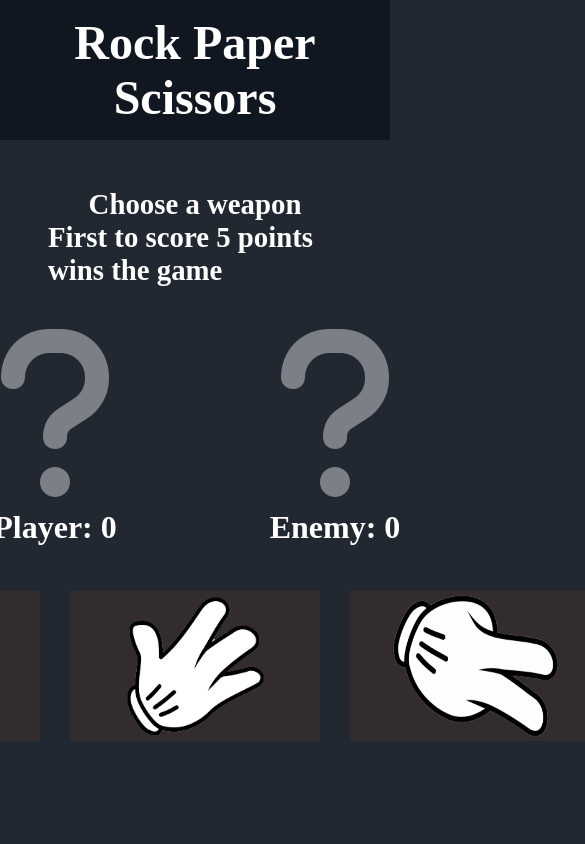
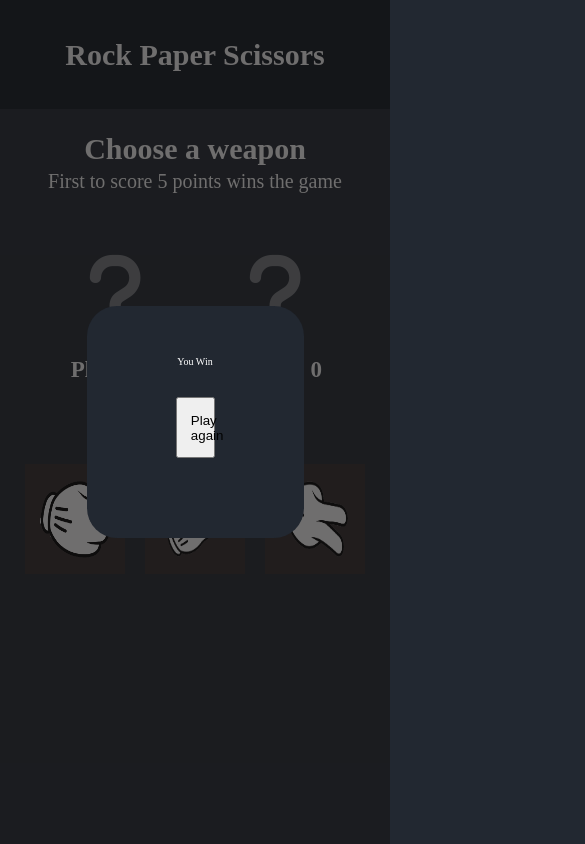
Before and after one commit to PhanFiction/rock-paper-scissors, a plain HTML site: page index.html in a window 390 px wide. Shown: the top 844 px of the page, 585 px wide, since content can reach past the window. Drawn offline with Linux system fonts and the light colour scheme.

Commit message:
styled header, weapons, and added javascript code to game content

```diff
--- a/index.html
+++ b/index.html
@@ -2,6 +2,7 @@
 <html lang="en">
     <head>
         <meta charset="UTF-8">
+        <meta name="viewport" content="width=device-width, initial-scale=1.0">
         <title>Rock Paper Scissors</title>
         <link rel="stylesheet" href="styles/style.css">
         <script src="https://kit.fontawesome.com/ae99e8ead0.js" crossorigin="anonymous"></script>
@@ -17,26 +18,41 @@
                 <h3>First to score 5 points wins the game</h3>
                 <div class="scoreboard">
                     <div class="score box">
-                        <i class="fa-solid fa-question question-mark"></i>
-                        <p>Player: 0</p>
+                        <i class="fa-solid fa-question question-mark player-choice"></i>
+                        <p id="playerScore">Player: 0</p>
                     </div>
                     <div class="score box">
-                        <i class="fa-solid fa-question question-mark"></i>
-                        <p>Enemy: 0</p>
+                        <i class="fa-solid fa-question question-mark enemy-choice"></i>
+                        <p id="enemyScore">Enemy: 0</p>
                     </div>
                 </div>
                 <div class="weapons">
-                    <div id="box" class="box">
+                    <div class="box weapon" onClick="selectWeapon('rock')"">
                         <img class="img" src="./assets/rock.png" alt="rock">
                     </div>
-                    <div id="box" class="box">
+                    <div class="box weapon" onClick="selectWeapon('paper')">
                         <img class="img" src="./assets/paper.png" alt="paper">
                     </div>
-                    <div id="box" class="box">
+                    <div class="box weapon" onClick="selectWeapon('scissors')">
                         <img class="img" src="./assets/scissors.png" alt="scissors">
                     </div>
                 </div>
-                <footer></footer>
+            </div>
+            <div class="overlay">
+                <!--
+                <div class="lost">
+                    <p>You Lost</p>
+                    <button>
+                        Play again
+                    </button>
+                </div>
+                -->
+                <div class="win result">
+                    <p>You Win</p>
+                    <button class="button">
+                        Play again
+                    </button>
+                </div>
             </div>
         </main>
     </body>
--- a/scripts/index.js
+++ b/scripts/index.js
@@ -1,7 +1,78 @@
-function playRound(playerSelection, computerSelection) {
-    // your code here!
+let enemyPoints = 0;
+let playerPoints = 0;
+
+function selectWeapon(weapon) {
+  playerSelection(weapon);
+  let enemySelection = getComputerChoice();
+  playRound(weapon, enemySelection);
+}
+
+function playerSelection(weapon){
+  const playerChoice = document.querySelector('.player-choice');
+  const newPlayerWeapon = document.createElement('img');
+  newPlayerWeapon.src = `./assets/${weapon}.png`;
+  newPlayerWeapon.alt = `${weapon}.png`;
+  newPlayerWeapon.classList = "img";
+  newPlayerWeapon.classList = "player-choice"
+  playerChoice.parentNode.replaceChild(newPlayerWeapon, playerChoice);
+}
+
+function getComputerChoice() {
+  // the choices for the enemy to choose
+  const choices = ['rock', 'paper', 'scissors'];
+  const enemyWeapon = choices[Math.floor(Math.random() * choices.length)];
+
+  // change the screen to display enemy weapon
+  const enemyChoice = document.querySelector('.enemy-choice');
+  const newEnemyWeapon = document.createElement('img');
+  newEnemyWeapon.src = `./assets/${enemyWeapon}.png`;
+  newEnemyWeapon.alt = `${enemyWeapon}.png`;
+  newEnemyWeapon.classList = "img";
+  newEnemyWeapon.classList = "enemy-choice"
+  enemyChoice.parentNode.replaceChild(newEnemyWeapon, enemyChoice);
+
+  return enemyWeapon;
+}
+
+function playerScore() {
+  const pScore = document.getElementById('playerScore');
+  const newPlayerScore = document.createElement('p');
+  newPlayerScore.id = "playerScore";
+  newPlayerScore.innerHTML = `Player: ${playerPoints++}`;
+  pScore.parentNode.replaceChild(newPlayerScore, pScore);
+}
+
+function enemyScore() {
+  const eScore = document.getElementById('enemyScore');
+  const newEnemyScore = document.createElement('p');
+  newEnemyScore.id = "enemyScore";
+  newEnemyScore.innerHTML = `Enemy: ${enemyPoints++}`;
+  eScore.parentNode.replaceChild(newEnemyScore, eScore);
+}
+
+function playRound(playerWeapon, computerSelection) {
+  // your code here!
+  // check to see if points are less than 5
+  if(playerPoints < 5 || enemyPoints < 5) {
+    // if playerWeapon not the same as computerWeapon, continue on
+    if(playerWeapon !== computerSelection) {
+      if(playerWeapon === 'rock' && computerSelection === 'scissors') {
+        playerScore();
+      }else if(playerWeapon === 'scissors' && computerSelection === 'rock') {
+        enemyScore();
+      }else if(playerWeapon === 'paper' && computerSelection === 'rock'){
+        playerScore()
+      }else if(playerWeapon === 'rock' && computerSelection === 'paper'){
+        enemyScore();
+      }else if(playerWeapon === 'scissors' && computerSelection === 'paper') {
+        playerScore();
+      }else {
+        enemyScore();
+      }
+    }
   }
+}
 
-  const playerSelection = "rock";
-  const computerSelection = getComputerChoice();
-  console.log(playRound(playerSelection, computerSelection));
+ // const playerSelection = "rock";
+ // const computerSelection = getComputerChoice();
+ // console.log(playRound(playerSelection, computerSelection));
--- a/styles/style.css
+++ b/styles/style.css
@@ -5,6 +5,11 @@
     --header: #111720;
     --primary-font-color: white;
     --box-color: rgb(50, 44, 44);
+    --box-color-hover: rgb(61, 58, 58);
+}
+
+html {
+    font-size: 62.5%; /*This makes the font size easier to use with rem. 62.5 = 10px. 1.4rem = 14px*/
 }
 
 body {
@@ -20,44 +25,67 @@ h1,h2,h3,h4,h5,h6,p {
     color: var(--primary-font-color);
 }
 
+img {
+    width: 100%;
+    height: 100%;
+}
+
 h2,h3 {
-    font-size: 1.8em;
     font-weight: bold;
+    text-align: center;
+    line-height: 1.3em;
+}
+
+h2 {
+    font-size: 3.5rem;
+}
+
+h3 {
+    font-size: 3rem;
+    font-weight: lighter;
 }
 
 #header {
     text-align: center;
     background-color: var(--header);
     color: var(--primary-font-color);
-    padding: 15px;
-    font-size: 1.5em;
+    padding: 2.5em;
+    font-size: 2rem;
 }
 
 .container {
     display: flex;
     flex-direction: column;
     align-items: center;
-    padding: 1em;
-    margin: 2em;
+    padding: 2em;
 }
 
 .scoreboard {
     display: flex;
-    padding: 15px;
-    align-items: center;
-    text-align: center;
+    height: 15em;
+    margin: 3.5em;
 }
 
-.score, .box {
-    width: 250px;
-    margin: 15px;
+.score {
+    display: flex;
+    flex-direction: column;
+    align-items: center;
+    justify-content: center;
+    padding-left: 4.5em;
+    padding-right: 4.5em;
+}
+
+.box {
+    width: 14em;
 }
 
 .score > p {
-    font-size: 2em;
+    display: inline-block;
+    margin-top: 0.8em;
+    font-size: 2rem;
     font-weight: bold;
+    height: 0.1em;
 }
-
 
 .question-mark {
     font-size: 12em;
@@ -66,16 +94,86 @@ h2,h3 {
 
 .weapons {
     display: flex;
-    align-items: center;
+    margin-top: 4em;
+}
+
+.weapon {
+    background-color: var(--box-color);
+    margin: 1em;
+    padding: 1.5em;
+    min-height: 8em;
+}
+
+.weapon:hover {
+    background-color: var(--box-color-hover);
 }
 
 .img {
-    max-width: 175px;
+    width: 100%;
+    max-width: 100%;
+    height: 100%;
+    min-height: 100%;
 }
 
-#box {
+.overlay {
+    display: flex;
+    background-color: rgba(24, 22, 22, 0.62);
+    position: fixed;
+    top: 0;
+    left: 0;
+    right: 0;
+    bottom: 0;
+    align-items: center;
+    justify-content: center;
+}
+
+.win, .lose {
     display: flex;
     justify-content: center;
-    background-color: var(--box-color);
-    height: 150px;
+    align-items: center;
+    flex-direction: column;
+    margin: 5em;
 }
+
+.result {
+    background-color: var(--primary-dark);
+    width: 30vw;
+    padding: 5em;
+    border-radius: 3em;
+}
+
+.button {
+    width: 10vw;
+    padding: 1em;
+    margin: 3rem;
+}
+
+@media (max-width: 50em) {
+    #header {
+        font-size: 1.5rem;
+    }
+    h2 {
+        font-size: 3rem;
+    }
+    h3 {
+        font-size: 2rem;
+    }
+
+    .box {
+        width: 7em;
+    }
+
+    .score > p {
+        font-size: 2.3rem;
+        white-space: nowrap;
+    }
+
+    .score > img {
+        width: 150%;
+        max-height: 50%;
+    }
+
+    .question-mark {
+        font-size: 9em;
+    }
+}
```
